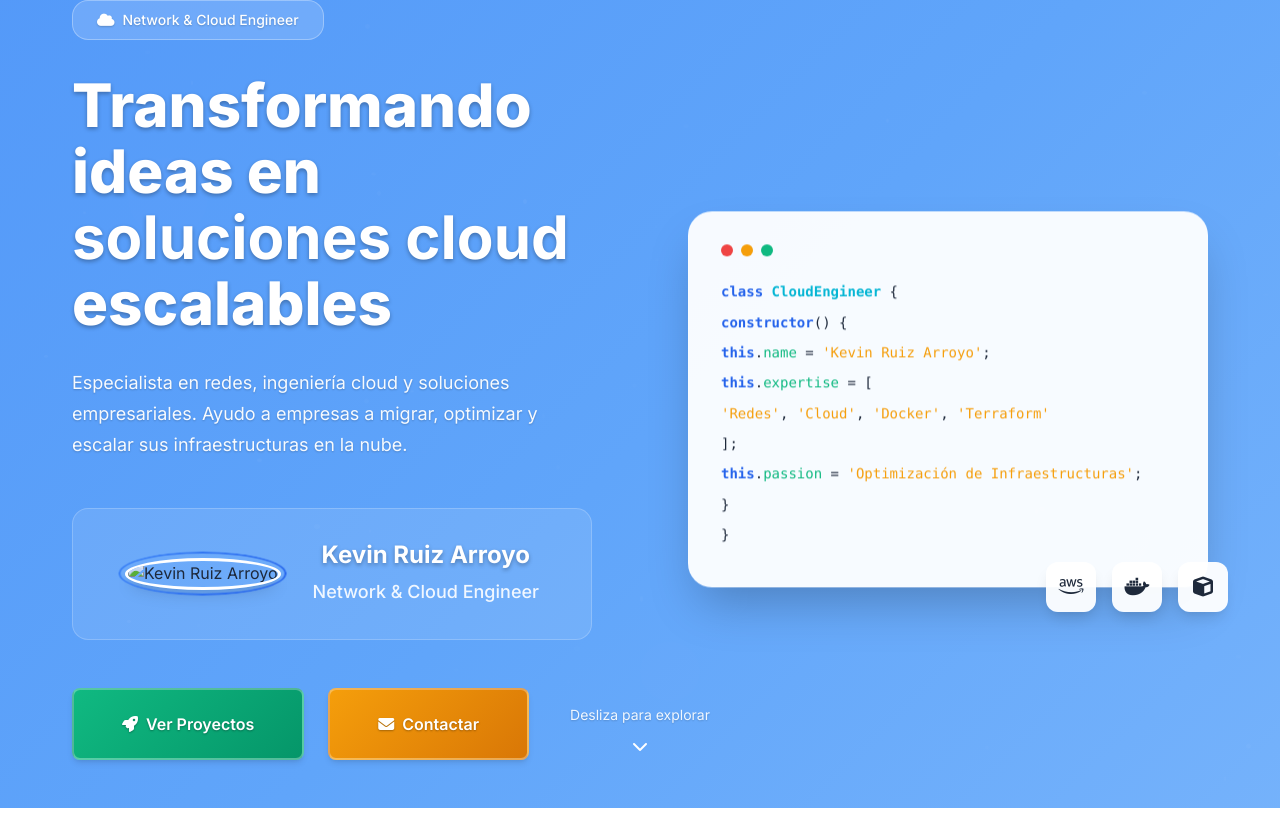
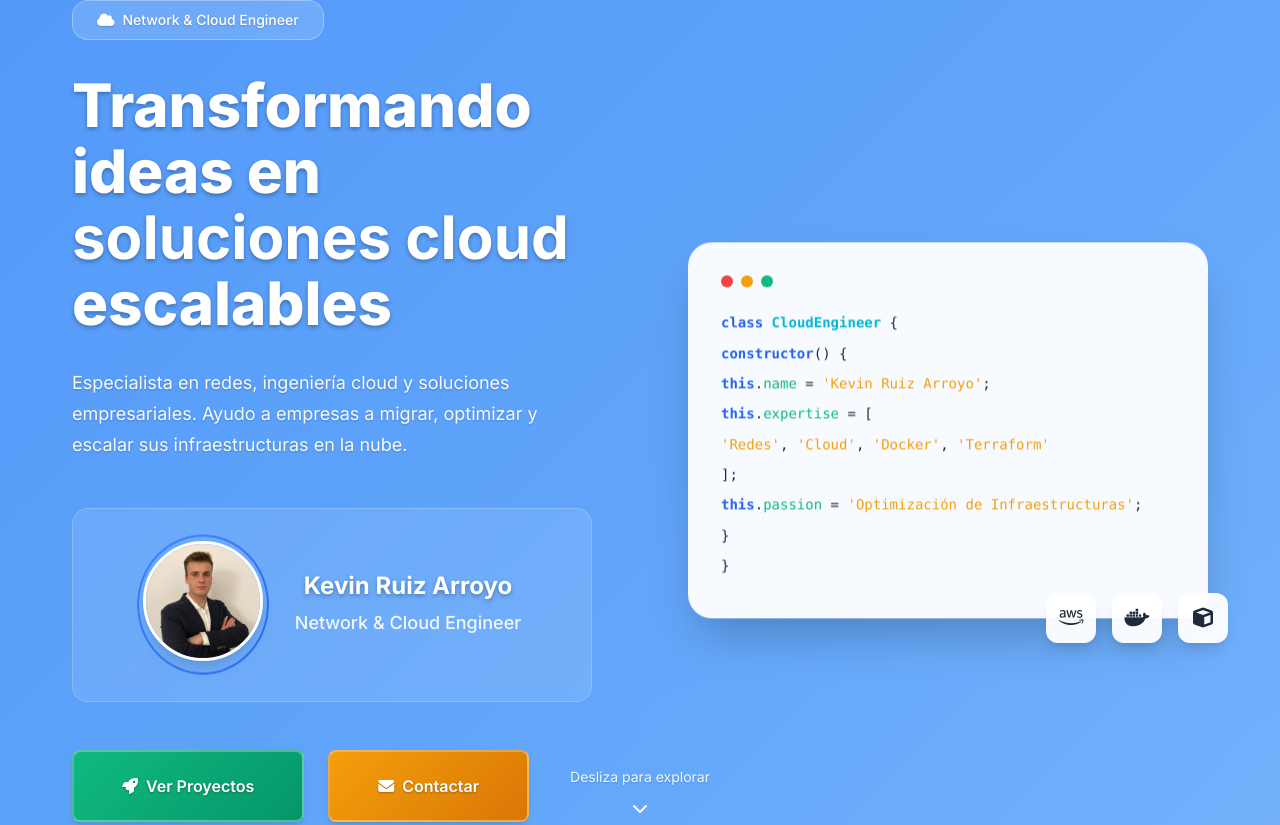
Before and after one commit to kelte99/Portfolio, a plain HTML site: page index.html in a window 1280 px wide. Shown: the top 825 px of the page. Drawn offline with Linux system fonts and the light colour scheme.

Commit message:
Update index.html

```diff
--- a/index.html
+++ b/index.html
@@ -38,7 +38,8 @@
                 <!-- Personal Presentation within Hero -->
                 <div class="hero-presentation">
                     <div class="profile-image-container">
-                        <img src="imagenes/kevin.jpg" alt="Kevin Ruiz Arroyo" class="profile-image">
+                        <!-- ⚡ La imagen está en la raíz del repo -->
+                        <img src="Kevin.jpg" alt="Kevin Ruiz Arroyo" class="profile-image">
                         <div class="profile-border"></div>
                     </div>
                     <div class="profile-info">
```
